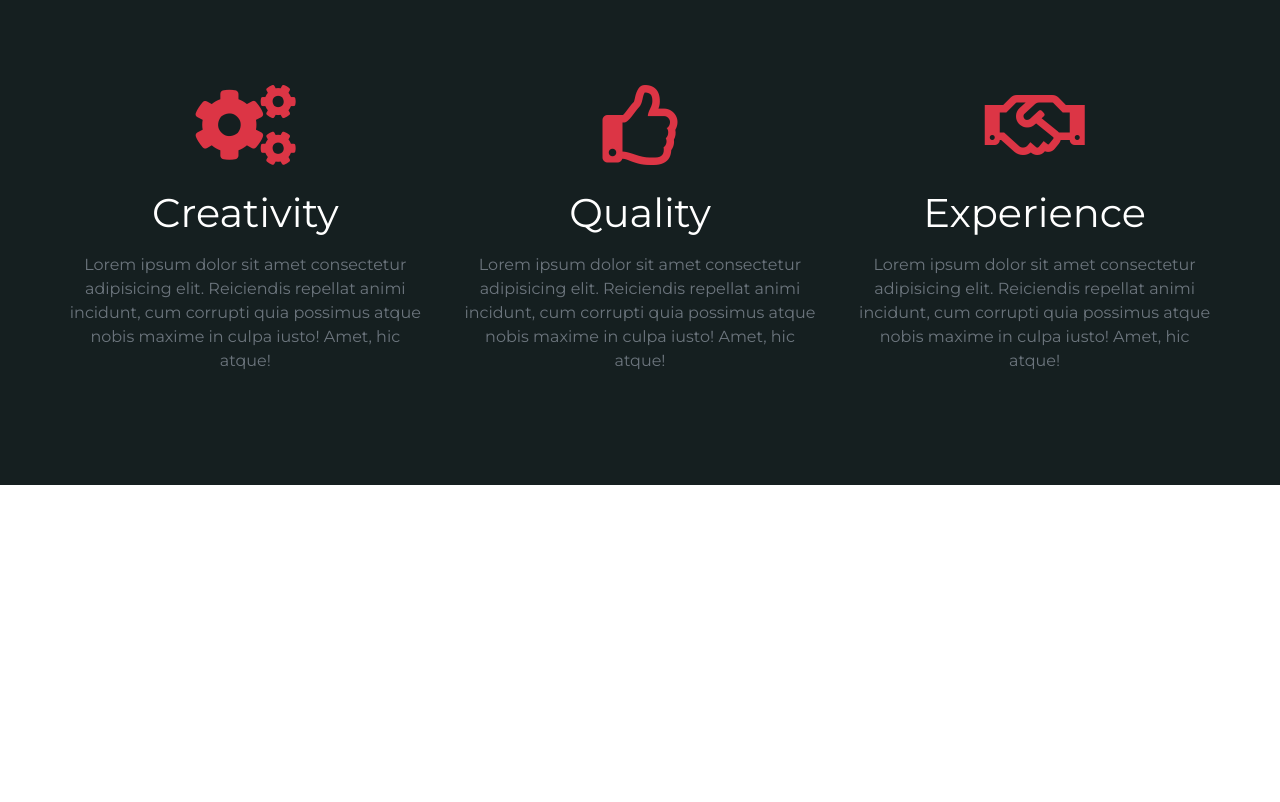
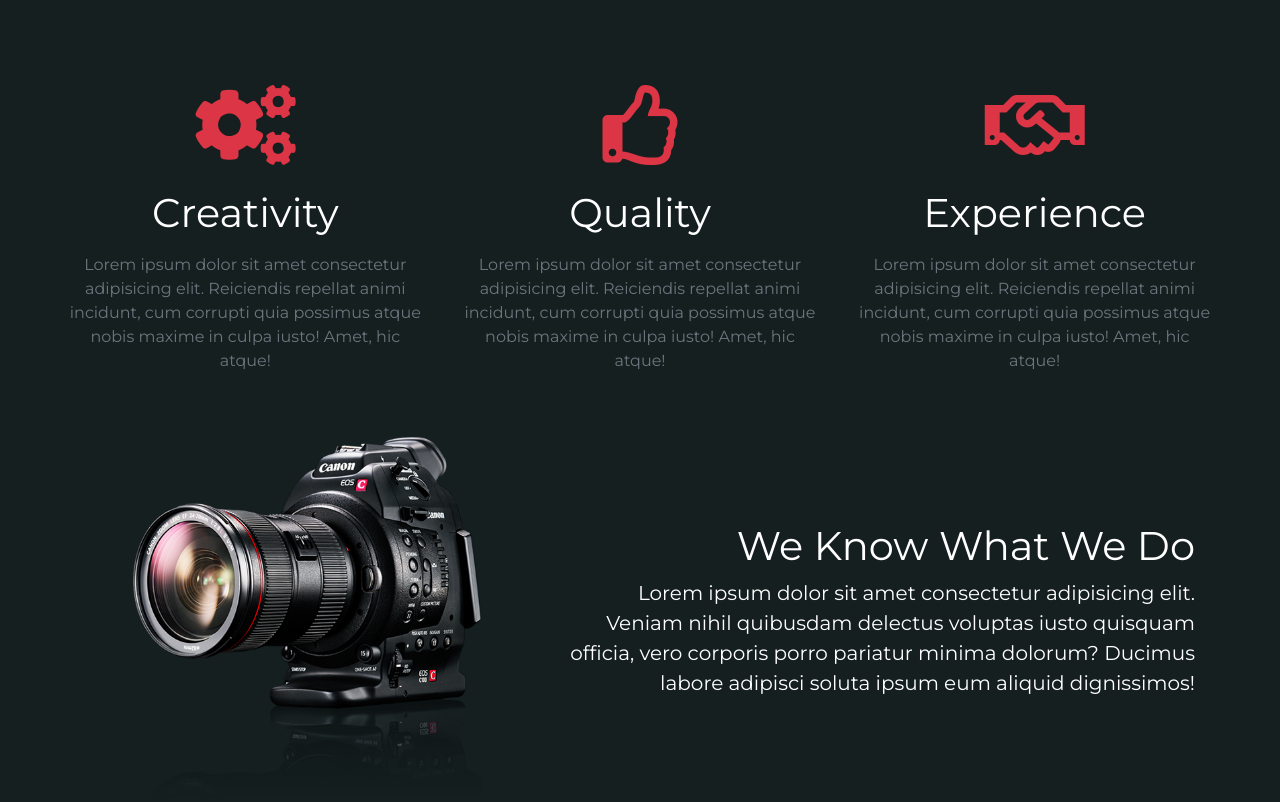
Before and after one commit to tacotruffles/bootstrap4-photox-theme, a plain HTML site: page index.html in a window 1280 px wide. Shown: the part 1056-1858 px from the top of the page. Before the commit the page ends 1541 px from the top, so only its background shows below. Drawn offline with nearby package versions, Linux system fonts and the light colour scheme.

Commit message:
Mission section animation

```diff
--- a/index.html
+++ b/index.html
@@ -108,6 +108,20 @@
             </div>
          </div>
       </div>
+      <div class="container">
+         <div class="row align-items-center">
+            <div class="col-lg-5 text-center">
+               <img class="img-fluid camera-img" src="images/camera.png" width="350" alt="">
+            </div>
+            <div class="col-lg-7 text-white text-lg-right text-center mission-text">
+               <h1 class="text-capitalize">We know what we do</h1>
+               <p class="lead">Lorem ipsum dolor sit amet consectetur adipisicing elit. Veniam nihil quibusdam delectus voluptas iusto quisquam
+                  officia, vero corporis porro pariatur minima dolorum? Ducimus labore adipisci soluta ipsum eum aliquid
+                  dignissimos!
+               </p>
+            </div>
+         </div>
+      </div>
    </section>
    <!-- end mission -->
 
--- a/main.js
+++ b/main.js
@@ -13,4 +13,15 @@ $(document).ready(function() {
       $(".navbar-custom").removeClass("navbar-shrink");
     }
   });
+
+  $(window).scroll(function() {
+    let position = $(this).scrollTop();
+    if (position >= 650) {
+      $(".camera-img").addClass("fromLeft");
+      $(".mission-text").addClass("fromRight");
+    } else {
+      $(".camera-img").removeClass("fromLeft");
+      $(".mission-text").removeClass("fromRight");
+    }
+  });
 });
--- a/style.css
+++ b/style.css
@@ -100,4 +100,36 @@ nav.navbar-custom {
    border: 3px solid #eee;
    margin: auto;
 }
+
+.fromLeft {
+   animation: fromLeft;
+   animation-duration: 3s;
+}
+
+.fromRight {
+   animation: fromRight;
+   animation-duration: 3s;
+}
+
+@keyframes fromLeft {
+   0% {
+      transform: translateX(-120px);
+      opacity: 0;
+   }
+   100% {
+      transform: translateX(0);
+      opacity: 1;
+   }
+}
+
+@keyframes fromRight {
+   0% {
+      transform: translateX(30px);
+      opacity: 0;
+   }
+   100% {
+      transform: translateX(0);
+      opacity: 1;
+   }
+}
 /* end mission */
```
